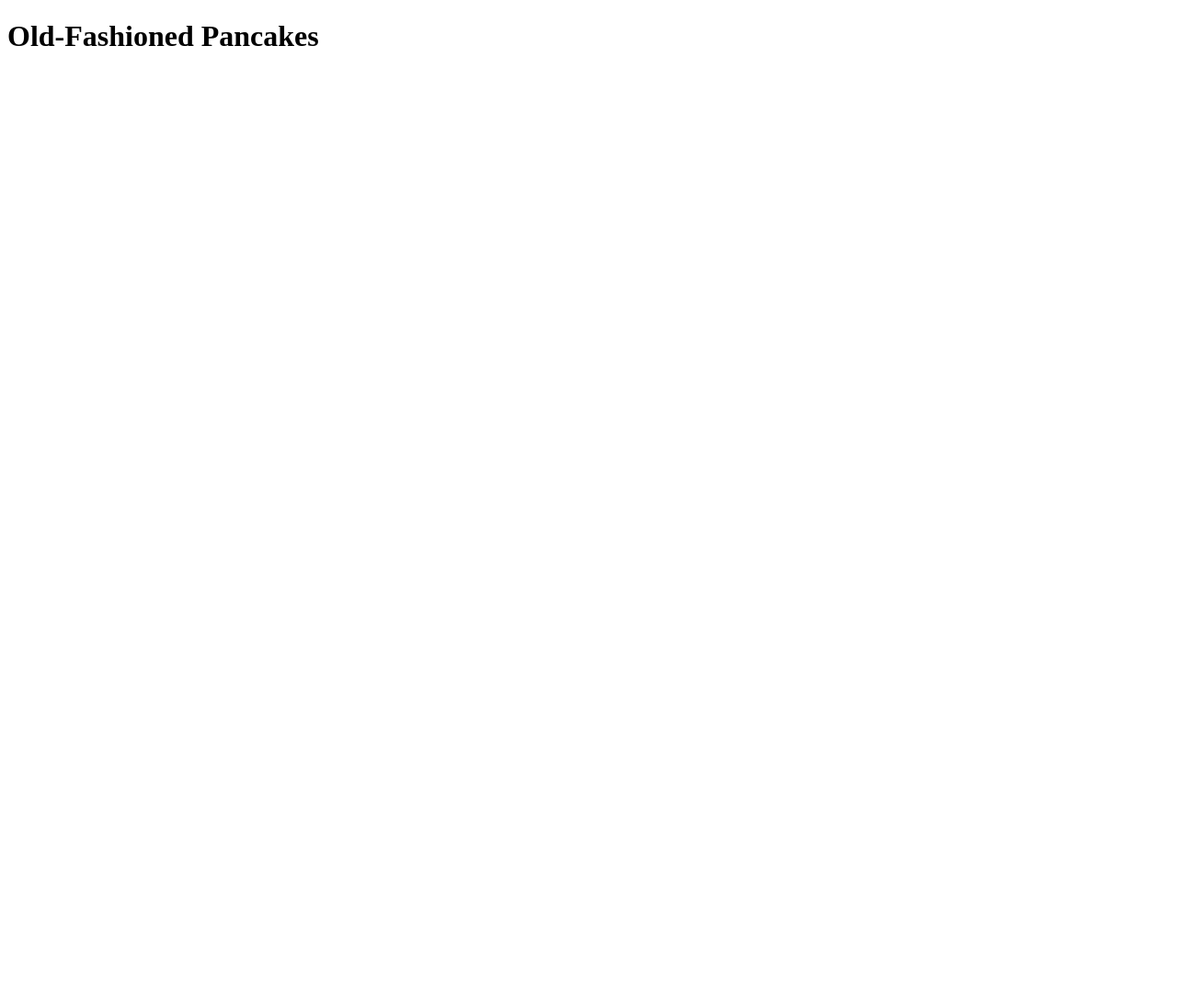
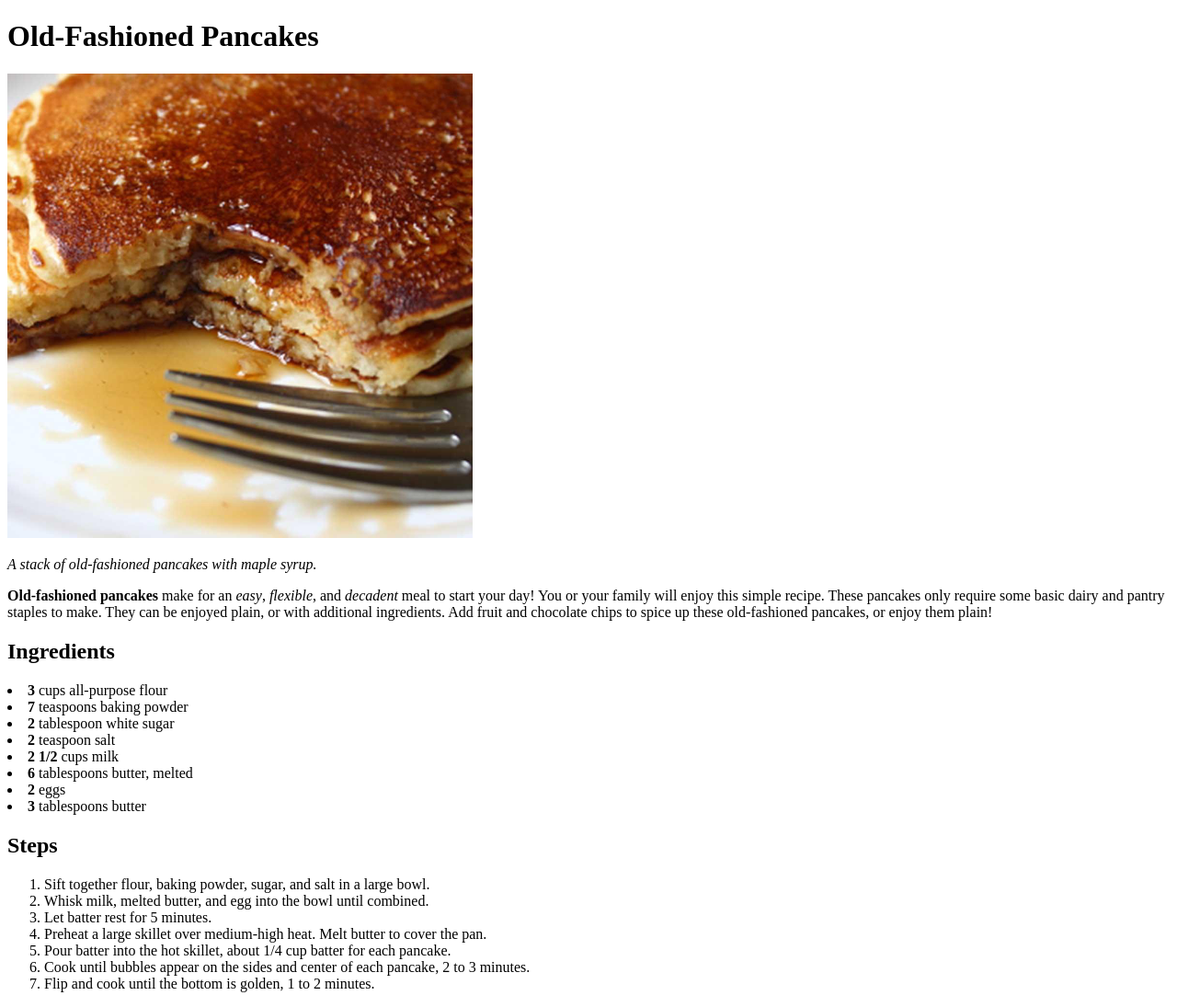
Before and after one commit to mjiaou/odin-recipes, a plain HTML site: page recipes/pancakes.html in a window 1280 px wide. Shown: the whole page at 92% size. Before the commit the page ends 800 px from the top, so only its background shows below. Drawn offline with Linux system fonts and the light colour scheme.

Commit message:
Add content to the pancake page, add image directory

```diff
--- a/recipes/pancakes.html
+++ b/recipes/pancakes.html
@@ -8,5 +8,37 @@
 </head>
 <body>
     <h1>Old-Fashioned Pancakes</h1>
+    <p>
+        <img src = "./images/pancakes.jpeg" width="40%" height="40%">
+    </p>
+    <em>A stack of old-fashioned pancakes with maple syrup.</em>
+    <p>
+
+        <strong>Old-fashioned pancakes</strong> make for an <em>easy</em>, <em>flexible</em>, and <em>decadent</em> meal to start your day!
+        You or your family will enjoy this simple recipe.
+        These pancakes only require some basic dairy and pantry staples to make.
+        They can be enjoyed plain, or with additional ingredients.
+        Add fruit and chocolate chips to spice up these old-fashioned pancakes, or enjoy them plain!
+        <h2>Ingredients</h2>
+    </p>
+    <li><strong>3</strong> cups all-purpose flour</li>
+    <li><strong>7</strong> teaspoons baking powder</li>
+    <li><strong>2</strong> tablespoon white sugar</li>
+    <li><strong>2</strong> teaspoon salt</li>
+    <li><strong>2 1/2</strong> cups milk</li>
+    <li><strong>6</strong> tablespoons butter, melted</li>
+    <li><strong>2</strong> eggs</li>
+    <li><strong>3</strong> tablespoons butter</li>
+
+    <h2>Steps</h2>
+    <ol>
+        <li>Sift together flour, baking powder, sugar, and salt in a large bowl.</li>
+        <li>Whisk milk, melted butter, and egg into the bowl until combined.</li>
+        <li>Let batter rest for 5 minutes.</li>
+        <li>Preheat a large skillet over medium-high heat. Melt butter to cover the pan.</li>
+        <li>Pour batter into the hot skillet, about 1/4 cup batter for each pancake.</li>
+        <li>Cook until bubbles appear on the sides and center of each pancake, 2 to 3 minutes.</li>
+        <li>Flip and cook until the bottom is golden, 1 to 2 minutes.</li>
+    </ol>
 </body>
 </html>
```
Also changed, not shown: recipes/images/pancakes.jpeg (added).
